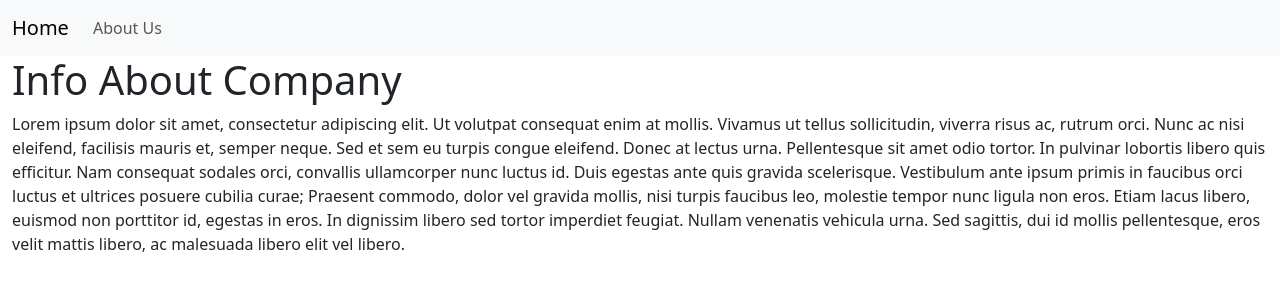
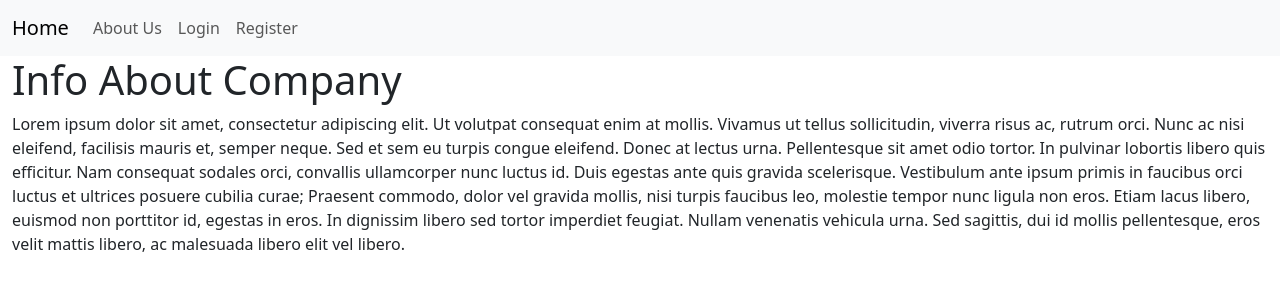
Before and after one commit to Rezuanul-Islam-Fahim/company-blog-flask, a Flask app: page /info in a window 1280 px wide. Shown: the top 300 px of the page. Run offline with Flask 3, Linux system fonts and the light colour scheme.

Commit message:
Add login, register and logout nav link in base.html

```diff
--- a/blog/templates/base.html
+++ b/blog/templates/base.html
@@ -23,9 +23,18 @@
                     <li class="nav-item">
                         <a class="nav-link" href="{{ url_for('core.info') }}">About Us</a>
                     </li>
-                    <li class="nav-item">
-                        <a class="nav-link" href="#"></a>
-                    </li>
+                    {% if not current_user.is_authenticated %}
+                        <li class="nav-item">
+                            <a class="nav-link" href="{{ url_for('auth.login') }}">Login</a>
+                        </li>
+                        <li class="nav-item">
+                            <a class="nav-link" href="{{ url_for('auth.register') }}">Register</a>
+                        </li>
+                    {% else %}
+                        <li class="nav-item">
+                            <a class="nav-link" href="{{ url_for('auth.logout') }}">Logout</a>
+                        </li>
+                    {% endif %}
                 </ul>
             </div>
         </div>
```
